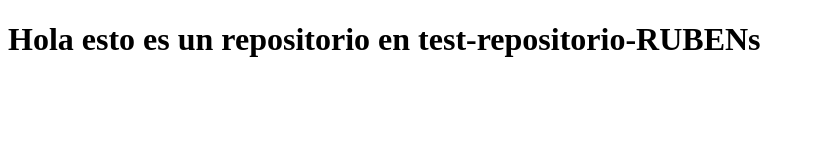
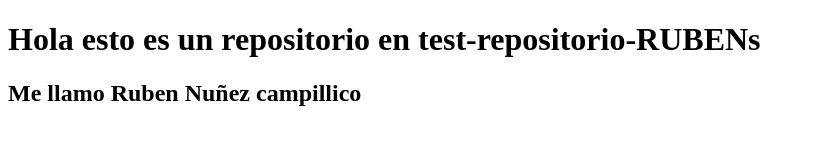
Before and after one commit to RubenCampillo29/test-repositorio-RUBEN, a plain HTML site: page index.html in a window 1280 px wide. Shown: the whole page, without its empty margins (0-815 px from the left). Drawn offline with Linux system fonts and the light colour scheme.

Commit message:
Commit inicial

```diff
--- a/index.html
+++ b/index.html
@@ -8,5 +8,6 @@
 </head>
 <body>
     <h1>Hola esto es un repositorio en test-repositorio-RUBENs</h1>
+    <h2>Me llamo Ruben Nuñez campillico</h2>
 </body>
 </html>
```
